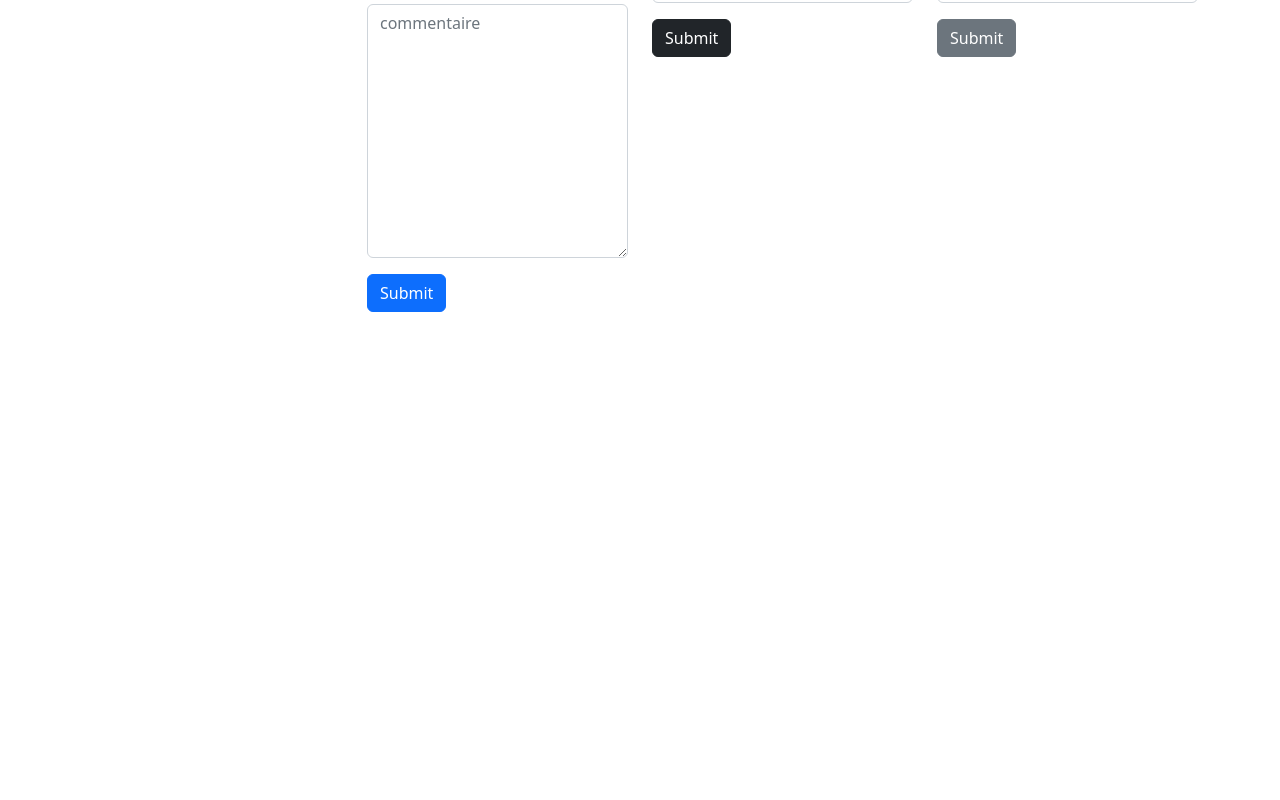
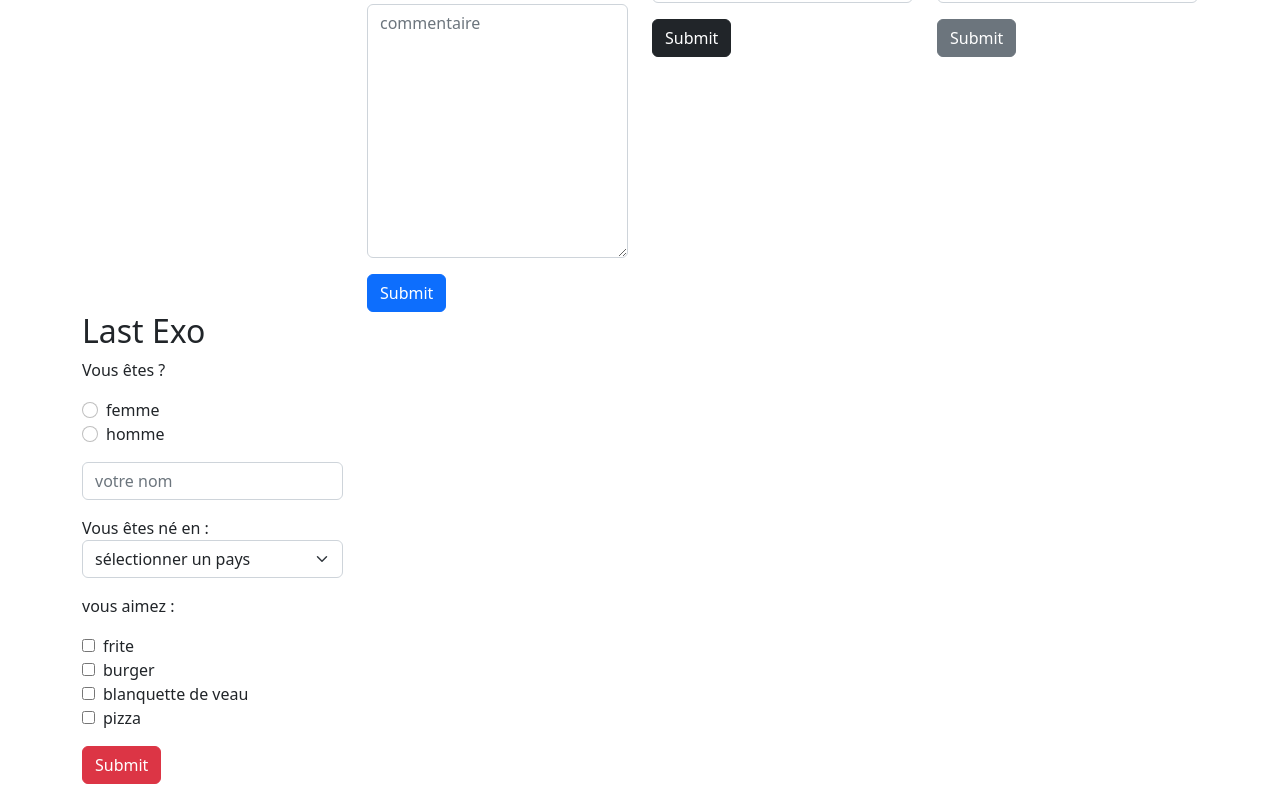
Before and after one commit to webdevproformation/react-greta-dec2022, a React (Vite) app in the folder 03-jour3/: page / in a window 1280 px wide. Shown: the part 815-1615 px from the top of the page. Before the commit the page ends 1127 px from the top, so only its background shows below. Built offline with nearby package versions, Linux system fonts and the light colour scheme.

Commit message:
correction

```diff
--- a/03-jour3/src/App.jsx
+++ b/03-jour3/src/App.jsx
@@ -6,6 +6,7 @@ import Contact from "./composants/Contact"
 import Exemple1 from "./composants/Exemple1"
 import Exemple2 from "./composants/Exemple2"
 import Exo1 from "./composants/Exo1"
+import LastExo from "./composants/LastExo"
 import Menu from "./composants/Menu"
 
 function App() {
@@ -37,6 +38,9 @@ function App() {
         <div className="col-3">
           <Connexion2 />
         </div>
+        <div className="col-3">
+          <LastExo />
+        </div>
       </section>
     </div>
   </>)
--- a/03-jour3/src/composants/Connexion.jsx
+++ b/03-jour3/src/composants/Connexion.jsx
@@ -25,3 +25,8 @@ const Connexion = () => {
 }
 
 export default Connexion;
+
+// Partager Parent <=> Enfant
+
+// useReducer / formulaire /
+// useContext / createContext Cousin / frère et soeur
--- /dev/null
+++ b/03-jour3/src/composants/LastExo.jsx
@@ -0,0 +1,59 @@
+const LastExo = () => {
+
+    const handleSubmit = (e) => {
+        e.preventDefault();
+        const data = Object.fromEntries(new FormData(e.target))
+
+        data["plats-favoris"] = [];
+        document.querySelectorAll("input[name='plats-favoris']").forEach(function(item){
+            if(item.checked){
+                data["plats-favoris"].push(item.value)
+            }
+        })
+        console.log(data);
+    }
+
+    return (
+       <>
+        <h2>Last Exo</h2>
+        <form onSubmit={handleSubmit}>
+                <p>Vous êtes ?</p>
+                <div>
+                    <input type="radio" value="F" name="sexe" id="femme" className="form-check-input me-2" />
+                    <label htmlFor="femme" className="form-check-label" >femme</label>
+                </div>
+                <div className="mb-3">
+                    <input type="radio" value="H" name="sexe" id="homme" className="form-check-input  me-2" />
+                    <label htmlFor="homme" className="form-check-label">homme</label>
+                </div>
+                <input type="text" className="form-control mb-3" placeholder="votre nom" name="nom" />
+                <label htmlFor="pays">Vous êtes né en :</label>
+                <select name="pays" id="pays" className="form-select mb-3">
+                    <option value="">sélectionner un pays</option>
+                    <option value="france">France</option>
+                    <option value="allemagne">Allemagne</option>
+                    <option value="belgique">Belgique</option>
+                </select>
+                <div className="mb-3">
+                    <p>vous aimez :</p>
+                    <input type="checkbox" value="frite" id="frite" name="plats-favoris" className="me-2"/>
+                    <label htmlFor="frite">frite</label>
+                    <br />
+                    <input type="checkbox" value="burger"  id="burger" name="plats-favoris" className="me-2"/>
+                    <label htmlFor="burger">burger</label>
+                    <br />
+                    <input type="checkbox" value="blanquette de veau"  id="blanquette" name="plats-favoris" className="me-2"/>
+                    <label htmlFor="blanquette">blanquette de veau</label>
+                    <br />
+                    <input type="checkbox" value="pizza" id="pizza" name="plats-favoris" className="me-2"/>
+                    <label htmlFor="pizza">pizza</label>
+                </div>
+
+                <input type="submit" className="btn btn-danger mb-3" />
+        </form>
+       </>
+
+     );
+}
+
+export default LastExo;
```
Also changed, not shown: 1 other file (tests, documents, lock files or other folders).
